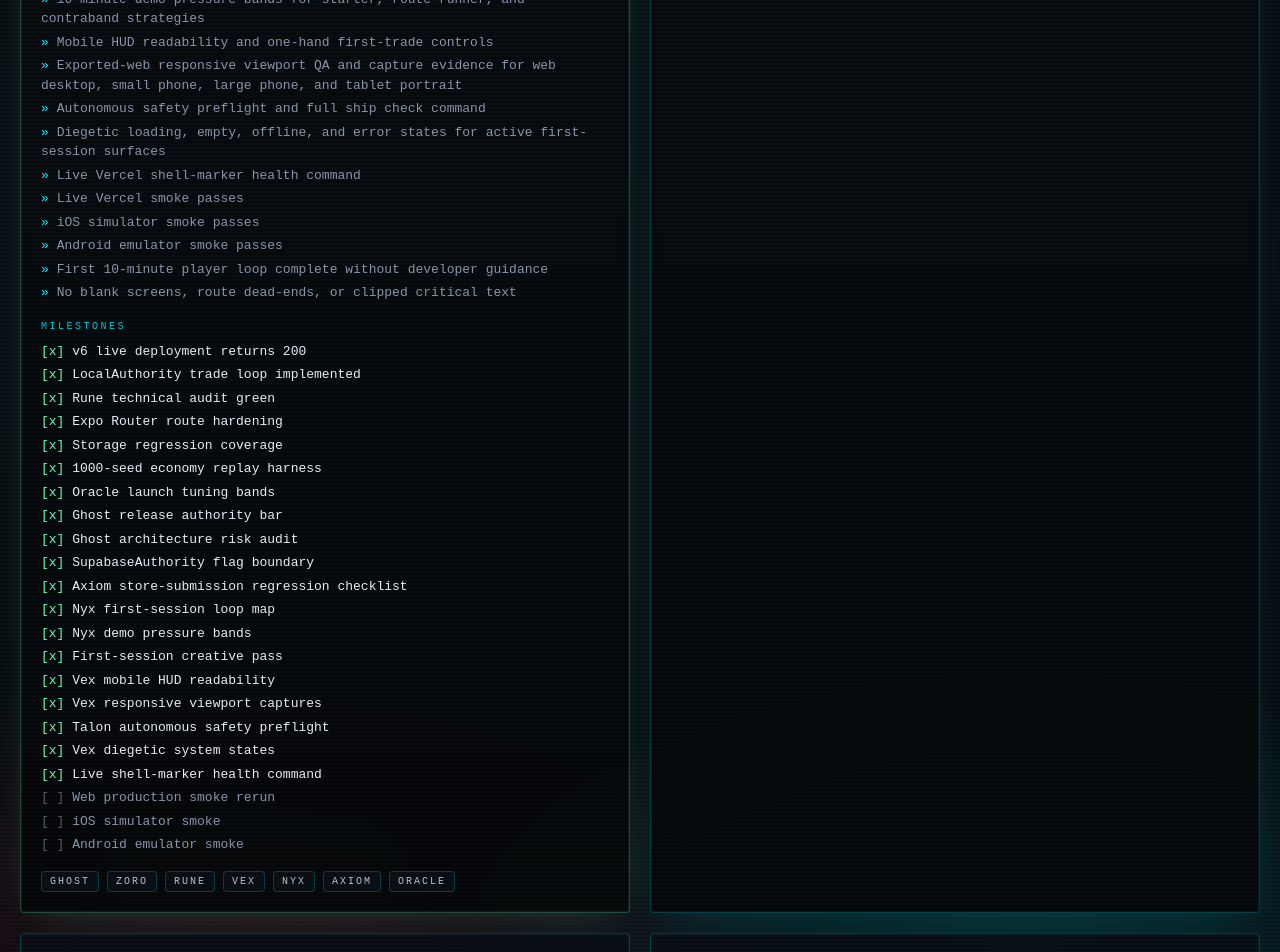
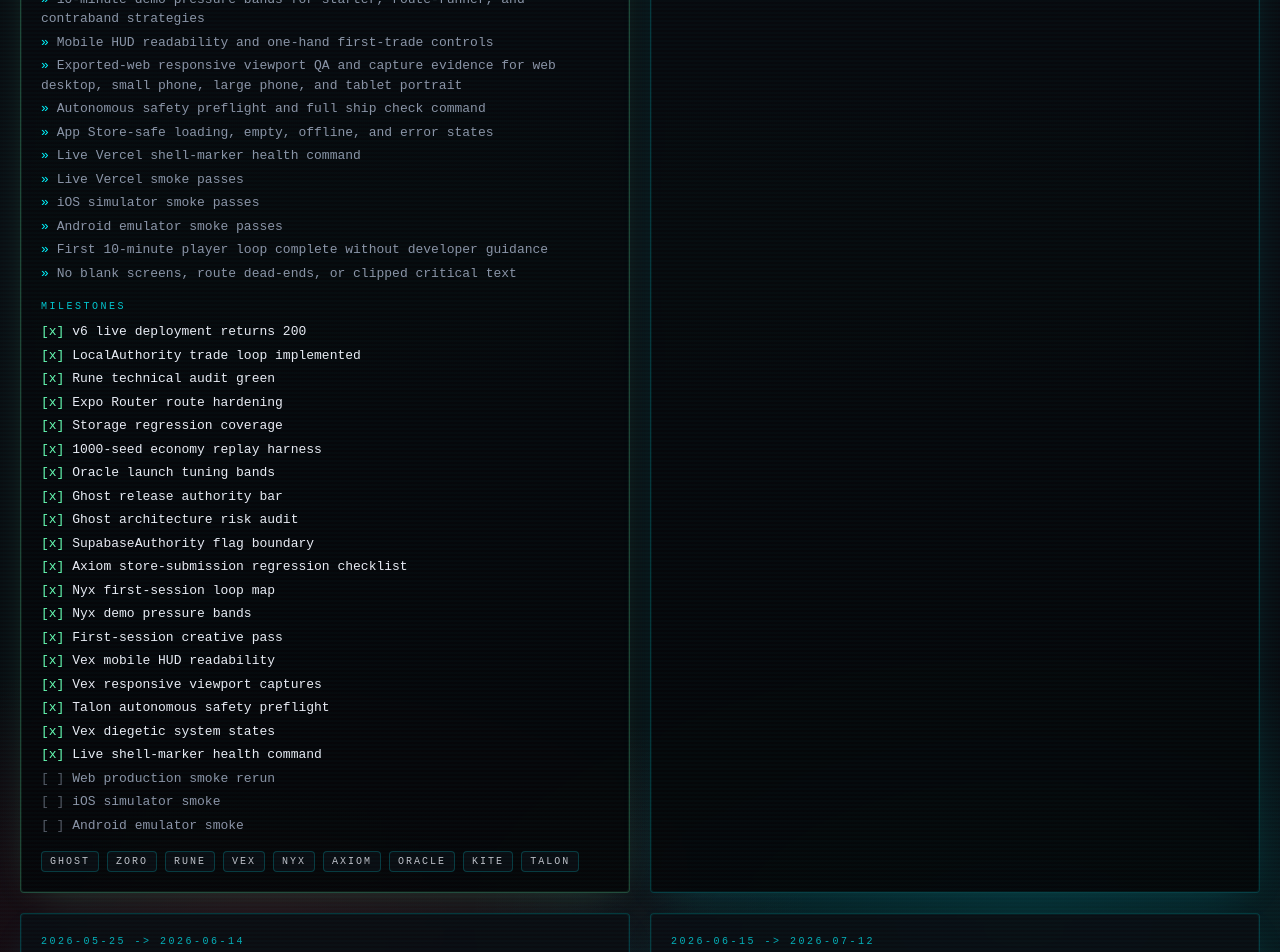
Before and after one commit to GHX5T-SOL/Dev-lab-of-CyberTrader-Age-of-Pantheon-, a Next.js app in the folder web/: page /office/roadmap in a window 1280 px wide. Shown: the part 1460-2412 px from the top of the page. Built offline with nearby package versions, Linux system fonts and the light colour scheme; no server answers.

Commit message:
compass-p1-003 talon: finalize weekly readiness sync

```diff
--- a/web/src/data/roadmap.ts
+++ b/web/src/data/roadmap.ts
@@ -86,7 +86,7 @@
       "Mobile HUD readability and one-hand first-trade controls",
       "Exported-web responsive viewport QA and capture evidence for web desktop, small phone, large phone, and tablet portrait",
       "Autonomous safety preflight and full ship check command",
-      "Diegetic loading, empty, offline, and error states for active first-session surfaces",
+      "App Store-safe loading, empty, offline, and error states",
       "Live Vercel shell-marker health command",
       "Live Vercel smoke passes",
       "iOS simulator smoke passes",
@@ -118,7 +118,7 @@
       { label: "iOS simulator smoke", done: false },
       { label: "Android emulator smoke", done: false },
     ],
-    owners: ["Ghost", "Zoro", "Rune", "Vex", "Nyx", "Axiom", "Oracle"],
+    owners: ["Ghost", "Zoro", "Rune", "Vex", "Nyx", "Axiom", "Oracle", "Kite", "Talon"],
   },
   {
     id: "phase-2-native-internal-testing",
--- a/web/src/data/tasks.ts
+++ b/web/src/data/tasks.ts
@@ -565,11 +565,12 @@
     id: "compass-p1-003",
     owner: "compass",
     title: "Run weekly AI Council app-store readiness checkpoint",
-    status: "todo",
+    status: "doing",
     priority: "P1",
     estimate: "1h/week",
     acceptanceCriteria: ["Decision log updated", "Blockers rerouted", "Next-week scope is cut to what can ship"],
     tags: ["council", "cadence", "planning"],
+    notes: "Weekly run logged 2026-04-26. Next-week scope is native QA evidence, cold-launch persistence validation, build-plan approval, Supabase/policy decisions, store capture direction, and rollback protocol.",
   }),
 
   task({
```
Also changed, not shown: 4 other files (tests, documents, lock files or other folders).
